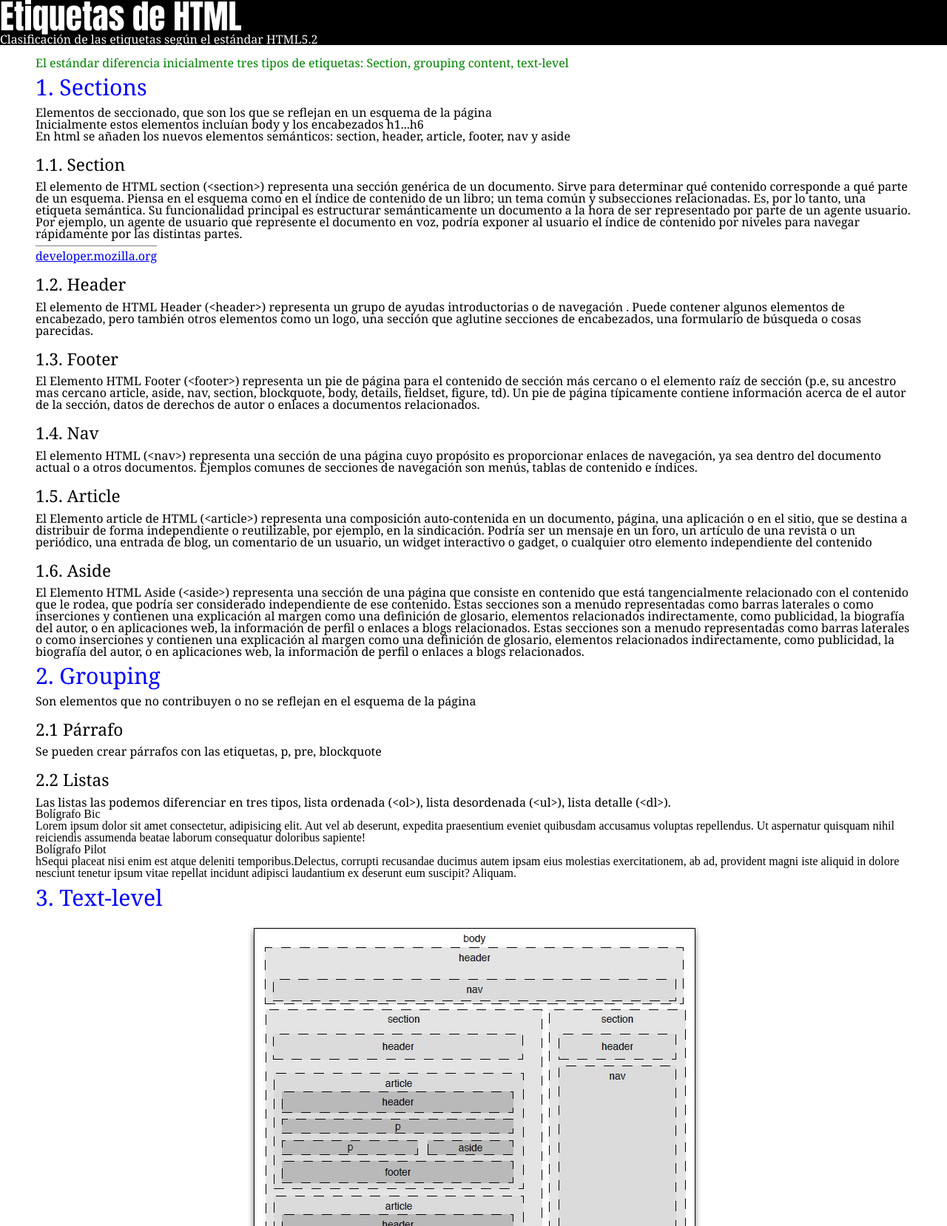
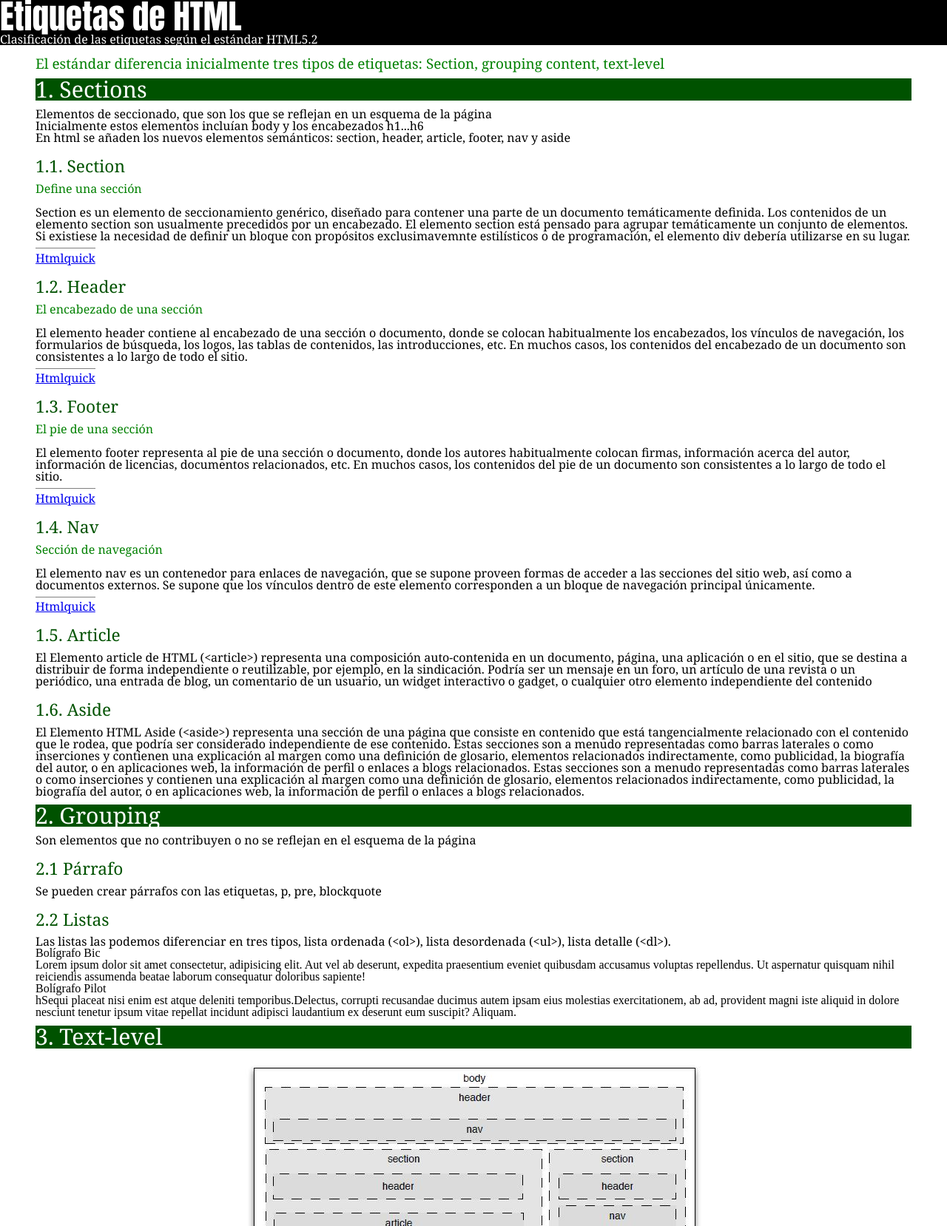
Before and after one commit to rubennovillo/cursoweb, a PHP site: page / in a window 1280 px wide. Shown: the top 1658 px of the page at 74% size. Run offline with PHP 8.4, Linux system fonts and the light colour scheme.

Commit message:
repaso casa 07/05

```diff
--- a/06_elementos/css/style.css
+++ b/06_elementos/css/style.css
@@ -57,6 +57,7 @@ h1{
 
 .presentacion{
     color: green;
+    font-size: 5mm;
 
 }
 
@@ -81,9 +82,11 @@ img{
 .title2{
     font-family: Cambria, Cochin, Georgia, Times, 'Times New Roman', serif;
     font-size: 8mm;
-    color: blue;
+    background-color: rgb(0, 82, 0);
+    color:white;
     margin-bottom: 10px;
     margin-top: 10px;
+
 
 }
 
@@ -97,6 +100,7 @@ p, pre, blockquote {
     font-size: 6mm;
     margin-top: 20px;
     margin-bottom: 10px;
+    color: rgb(0, 82, 0)
 }
 
 blockquote{
@@ -109,6 +113,12 @@ blockquote footer{
     padding-top: 0.3rem;
     border-top: 1px solid grey;
     width: fit-content;
+
+}
+
+.def{
+    padding-bottom: 1rem;
+    color: green
 }
 
 .dt{
--- a/06_elementos/index.html
+++ b/06_elementos/index.html
@@ -35,17 +35,12 @@
                         <span lang="en"> 1.1. Section </span>
                     </h3>
                 </header>
-               <blockquote>El elemento de HTML section (&lt;section&gt;) representa una sección genérica de un documento.
-                    Sirve para determinar qué contenido corresponde a qué parte de un <strong>esquema</strong>.
-                    Piensa en el <strong>esquema</strong> como en el índice de contenido de un libro; un tema común
-                    y subsecciones relacionadas. Es, por lo tanto, una etiqueta semántica. Su funcionalidad
-                    principal es estructurar semánticamente un documento a la hora de ser representado por parte de
-                    un agente usuario. Por ejemplo, un agente de usuario que represente el documento en voz, podría
-                    exponer al usuario el índice de contenido por niveles para navegar rápidamente por las distintas
-                    partes.
+               <blockquote>
+                   <p class="def">Define una sección</p>
+                   <p>Section es un elemento de seccionamiento genérico, diseñado para contener una parte de un documento temáticamente definida. Los contenidos de un elemento section son usualmente precedidos por un encabezado. El elemento section está pensado para agrupar temáticamente un conjunto de elementos. Si existiese la necesidad de definir un bloque con propósitos exclusimavemnte estilísticos o de programación, el elemento div debería utilizarse en su lugar.</p>
                     <footer>
                         <cite>
-                            <a href="https://developer.mozilla.org/es/docs/Web/HTML/Elemento/section/#wikiArticle">developer.mozilla.org</a>
+                            <a href="http://www.htmlquick.com/es/reference/tags/section.html">Htmlquick</a>
                         </cite>
                     </footer>
 
@@ -58,10 +53,15 @@
                         <span lang="en"> 1.2. Header </span>
                     </h3>
                 </header>
-                <p>El elemento de HTML Header (&lt;header&gt;) representa un grupo de ayudas introductorias o de
-                    navegación . Puede contener algunos elementos de encabezado, pero también otros elementos como un
-                    logo, una sección que aglutine secciones de encabezados, una formulario de búsqueda o cosas
-                    parecidas. </p>
+                <blockquote>
+                        <p class="def">El encabezado de una sección</p>
+                    <p>El elemento header contiene al encabezado de una sección o documento, donde se colocan habitualmente los encabezados, los vínculos de navegación, los formularios de búsqueda, los logos, las tablas de contenidos, las introducciones, etc. En muchos casos, los contenidos del encabezado de un documento son consistentes a lo largo de todo el sitio.</p>
+                    <footer>
+                        <cite>
+                            <a href="http://www.htmlquick.com/es/reference/tags/header.html">Htmlquick</a>
+                        </cite>
+                    </footer>
+                </blockquote>
             </section>
             <section id="footer">
                     <header class="title3">
@@ -70,13 +70,15 @@
                     </h3>
                 </header>
 
-                <p>
-                    El Elemento HTML Footer (&lt;footer&gt;) representa un pie de página para el contenido de sección
-                    más cercano o el elemento raíz de sección (p.e, su ancestro mas cercano article, aside, nav,
-                    section, blockquote, body, details, fieldset, figure, td). Un pie de página típicamente contiene
-                    información acerca de el autor de la sección, datos de derechos de autor o enlaces a documentos
-                    relacionados.
-                </p>
+                <blockquote>
+                        <p class="def">El pie de una sección</p>
+                    <p>El elemento footer representa al pie de una sección o documento, donde los autores habitualmente colocan firmas, información acerca del autor, información de licencias, documentos relacionados, etc. En muchos casos, los contenidos del pie de un documento son consistentes a lo largo de todo el sitio.</p>
+                    <footer>
+                        <cite>
+                            <a href="http://www.htmlquick.com/es/reference/tags/footer.html">Htmlquick</a>
+                        </cite>
+                    </footer>
+                </blockquote>
 
             </section>
             <section id="nav">
@@ -85,11 +87,16 @@
                         <span lang="en"> 1.4. Nav </span>
                     </h3>
                 </header>
-                <p>
-                    El elemento HTML (&lt;nav&gt;) representa una sección de una página cuyo propósito es proporcionar
-                    enlaces de navegación, ya sea dentro del documento actual o a otros documentos. Ejemplos comunes de
-                    secciones de navegación son menús, tablas de contenido e índices.
-                </p>
+                <blockquote>
+                        <p class="def">Sección de navegación</p>
+                        <p>El elemento nav es un contenedor para enlaces de navegación, que se supone proveen formas de acceder a las secciones del sitio web, así como a documentos externos. Se supone que los vínculos dentro de este elemento corresponden a un bloque de navegación principal únicamente.</p>
+                    <footer>
+                            <cite>
+                                <a href="http://www.htmlquick.com/es/reference/tags/nav.html">Htmlquick</a>
+                            </cite>
+                        </footer>
+                </blockquote>
+
 
             </section>
             <section id="article">
```
